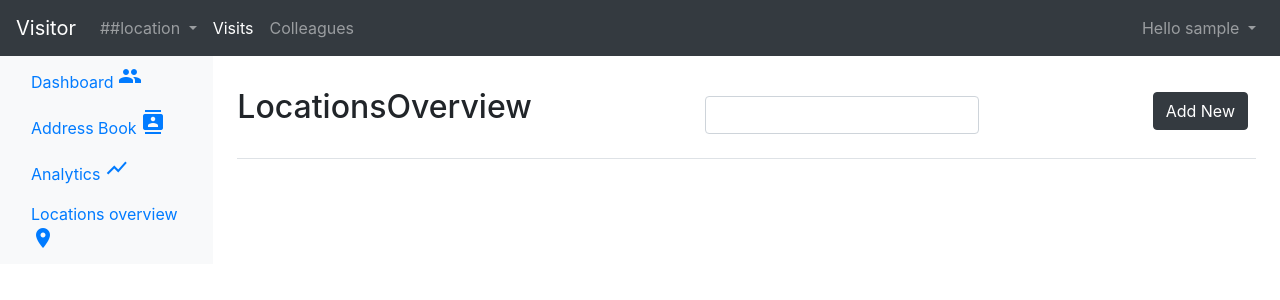
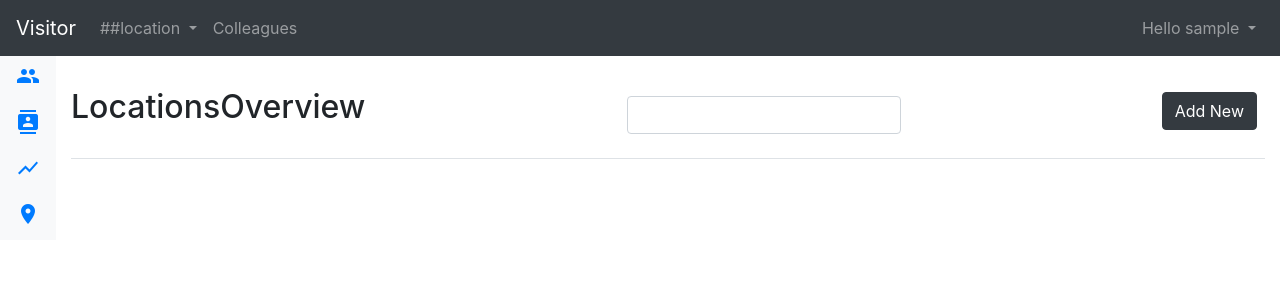
Before and after one commit to milindparvatia/visitingmanegment, a Django app: page /locations/ in a window 1280 px wide. Shown: the top 300 px of the page. Run offline with Django 3.2, Linux system fonts and the light colour scheme; the visitor is signed in with stand-in values (Sample User, id 1); parts of the project's set-up code (start-up, migrations or seed data) failed here and were passed over; some libraries are stand-ins or nearby versions.

Commit message:
slidebar updated

```diff
--- a/app/forms.py
+++ b/app/forms.py
@@ -21,7 +21,8 @@ class StatusForm(forms.ModelForm):
     def __init__(self, *args, **kwargs):
         super(StatusForm, self).__init__(*args, **kwargs)
         self.fields['status'].label = False
-        self.fields['status'].widget.attrs.update({'class': "ssss"})
+        # self.fields['status'].widget.attrs.update({'class': "ssss"})
+        # self.fields['status'].widget.attrs={ 'id': '{{ip.id}}', 'class': 'myCustomClass'}
 
 class VisitorForm(forms.ModelForm):
     date = forms.DateField(
--- a/app/templates/account/dashboardlayout.html
+++ b/app/templates/account/dashboardlayout.html
@@ -3,34 +3,34 @@
 {% block content %}
 <div class="container-fluid">
         <div class="row">
-            <nav class="col-md-2 d-none d-md-block bg-light sidebar">
+            <nav class="col-md-0 d-md-block bg-light sidebar">
             <div class="sidebar-sticky">
               <ul class="nav flex-column">
                 <li class="nav-item">
                   <a class="nav-link active" href="..\..\logbook">
-                    Dashboard <i class="material-icons" data-toggle="tooltip" data-placement="right" title="Log Book">people</i>
+                     <i class="material-icons" data-toggle="tooltip" data-placement="right" title="Log Book">people</i>
                   </a>
                 </li>
                 <li class="nav-item">
                   <a class="nav-link" href="..\..\addressbook">
-                    Address Book <i class="material-icons" data-toggle="tooltip" data-placement="right" title="Visitors Address Book">contacts</i>
+                     <i class="material-icons" data-toggle="tooltip" data-placement="right" title="Visitors Address Book">contacts</i>
                   </a>
                 </li>
                 <li class="nav-item">
                   <a class="nav-link" href="..\..\analytics">
-                      Analytics <i class="material-icons" data-toggle="tooltip" data-placement="right" title="Analytics">show_chart</i>
+                       <i class="material-icons" data-toggle="tooltip" data-placement="right" title="Analytics">show_chart</i>
                   </a>
                 </li>
                 <li class="nav-item">
                   <a class="nav-link" href="..\..\locations">
-                      Locations overview <i class="material-icons" data-toggle="tooltip" data-placement="right" title="Locations overview">location_on</i>
+                       <i class="material-icons" data-toggle="tooltip" data-placement="right" title="Locations overview">location_on</i>
                   </a>
                 </li>
               </ul>
             </div>
           </nav>
 
-          <main role="main" class="col-md-9 ml-sm-auto col-lg-10 px-4">
+          <main role="main" class="col">
               <div class="d-flex justify-content-between flex-wrap flex-md-nowrap align-items-center pt-3 pb-2 mb-3 border-bottom">
                 {% block content1 %}{% endblock %}
               </div>
--- a/app/templates/app/layout.html
+++ b/app/templates/app/layout.html
@@ -25,9 +25,6 @@
                     <div class="dropdown-menu" aria-labelledby="navbarDropdown">
                       <a class="dropdown-item" href="###">Vethics</a>
                     </div>
-                </li>
-                <li class="nav-item active">
-                  <a class="nav-link" href="..\logbook">Visits<span class="sr-only">(current)</span></a>
                 </li>
                 <li class="nav-item">
                   <a class="nav-link" href="..\colleagues">Colleagues</a>
@@ -78,7 +75,7 @@
     <script>
       $(document).ready(function(){
           {% block jquery %}{% endblock %}
-        })
+        });
     </script>
 </body>
 </html>
```
Also changed, not shown: app/templates/account/logbook.html (+29 -36 lines).
